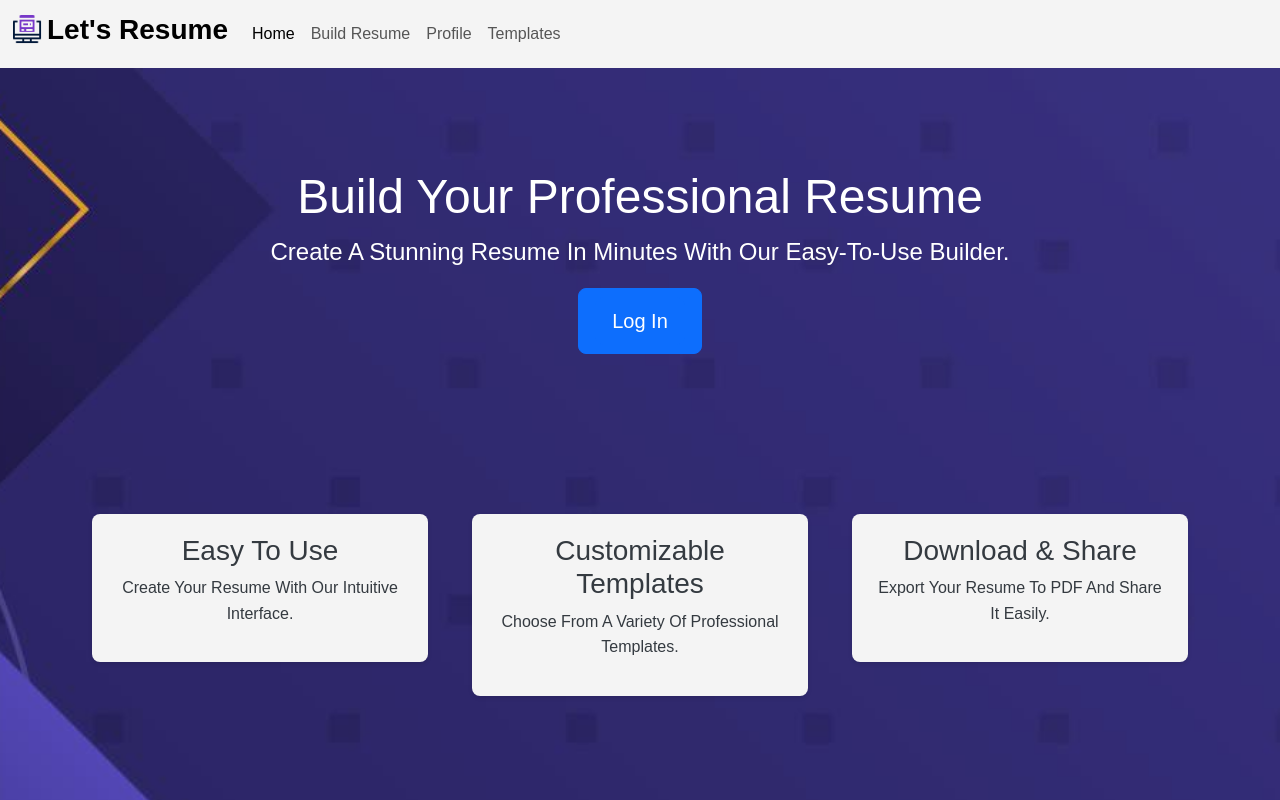
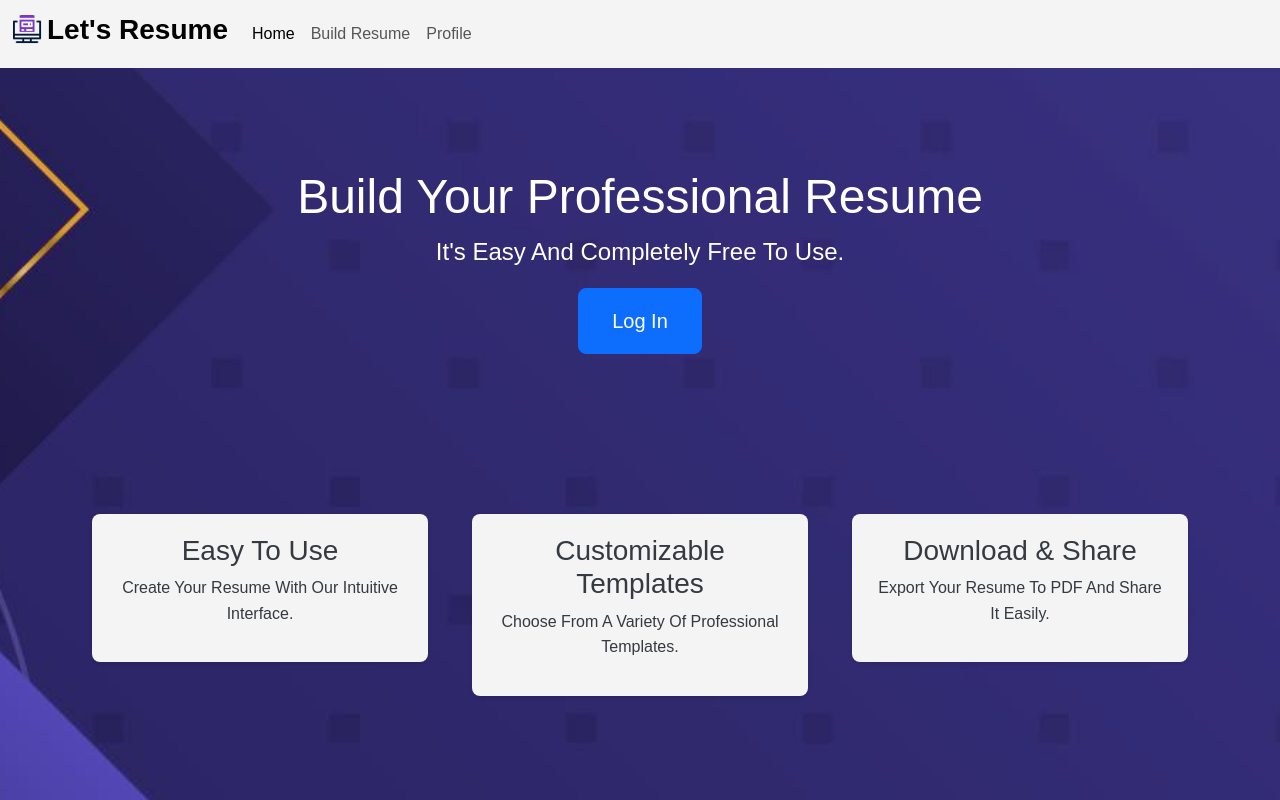
Before and after one commit to vanshm2703/LetsResume, a React (Create React App) app in the folder frontend/: page / in a window 1280 px wide. Shown: the top 800 px of the page. Built offline with nearby package versions, Linux system fonts and the light colour scheme.

Commit message:
Log in compulsory before use and removed the template option from navbar

```diff
--- a/frontend/src/Home.js
+++ b/frontend/src/Home.js
@@ -1,24 +1,39 @@
-import React from "react";
+import React, { useState, useEffect } from "react";
 import "bootstrap/dist/css/bootstrap.min.css";
 import "./pages.css";
 import { useAuth0 } from "@auth0/auth0-react";
+import { Link } from "react-router-dom";
 import step1 from "./step1.jpg";
 import step2 from "./step2.jpg";
 import step3 from "./step3.jpg";
 import step4 from "./step4.jpg";
 import step5 from "./step5.jpg";
+
 const Home = () => {
   const { loginWithRedirect, logout, isAuthenticated, user } = useAuth0();
+  const [showFirstLine, setShowFirstLine] = useState(true);
+
+  useEffect(() => {
+    const interval = setInterval(() => {
+      setShowFirstLine((prev) => !prev); // Toggle between true and false
+    }, 5000); // Change every 5 seconds
+
+    return () => clearInterval(interval);
+  }, []);
+
   return (
-    <div id = "main">
+    <div id="main">
       <header className="hero-section">
         <div className="container text-center">
           <h1 className="display-4">Build Your Professional Resume</h1>
           <p className="lead">
-            Create a stunning resume in minutes with our easy-to-use builder.
+            {showFirstLine
+              ? "Create a stunning resume in minutes with our easy-to-use builder."
+              : "It's easy and completely free to use."}
           </p>
           <a className="btn btn-primary btn-lg" role="button">
             {isAuthenticated ? (
+              <>
                 <button
                   className="btn btn-primary btn-lg"
                   onClick={() =>
@@ -29,6 +44,10 @@ const Home = () => {
                 >
                   Log Out
                 </button>
+                <Link to="/Resume" className="btn btn-success btn-lg ml-2">
+                  Get Started
+                </Link>
+              </>
             ) : (
               <button
                 className="btn btn-primary btn-lg"
--- a/frontend/src/NavbarTab.js
+++ b/frontend/src/NavbarTab.js
@@ -1,17 +1,30 @@
-import { Link } from "react-router-dom";
+import { Link, useNavigate } from "react-router-dom";
 import React from "react";
 import { useAuth0 } from "@auth0/auth0-react";
 import "./pages.css";
 import logo from "./logo.png";
+
 const NavbarTab = () => {
   const { loginWithRedirect, logout, isAuthenticated } = useAuth0();
+  const navigate = useNavigate();
+
+  const handleLinkClick = (e, path) => {
+    if (!isAuthenticated) {
+      e.preventDefault();
+      alert("Please log in to continue.");
+    } else {
+      navigate(path);
+    }
+  };
 
   return (
-    <nav className="navbar navbar-expand-lg bg-none" id ="nav">
+    <nav className="navbar navbar-expand-lg bg-none" id="nav">
       <div className="container-fluid">
         <img src={logo} className="logo" alt="..." />
         <Link className="navbar-brand" to="/">
-         <h3 id ="title"> <strong>Let's Resume</strong></h3>
+          <h3 id="title">
+            <strong>Let's Resume</strong>
+          </h3>
         </Link>
         <button
           className="navbar-toggler"
@@ -32,20 +45,24 @@ const NavbarTab = () => {
               </Link>
             </li>
             <li className="nav-item">
-              <Link className="nav-link" to="/Resume">
+              <Link
+                className="nav-link"
+                to="/Resume"
+                onClick={(e) => handleLinkClick(e, "/Resume")}
+              >
                 Build Resume
               </Link>
             </li>
             <li className="nav-item">
-              <Link className="nav-link" to="/ProfileManagementForm">
+              <Link
+                className="nav-link"
+                to="/ProfileManagementForm"
+                onClick={(e) => handleLinkClick(e, "/ProfileManagementForm")}
+              >
                 Profile
               </Link>
             </li>
-            <li className="nav-item">
-              <Link className="nav-link" to="/TemplateSelector">
-                Templates
-              </Link>
-            </li>
+
             <li className="nav-item">
               {isAuthenticated ? (
                 <button
```
Lines whose indentation alone changed are shown as unchanged.
